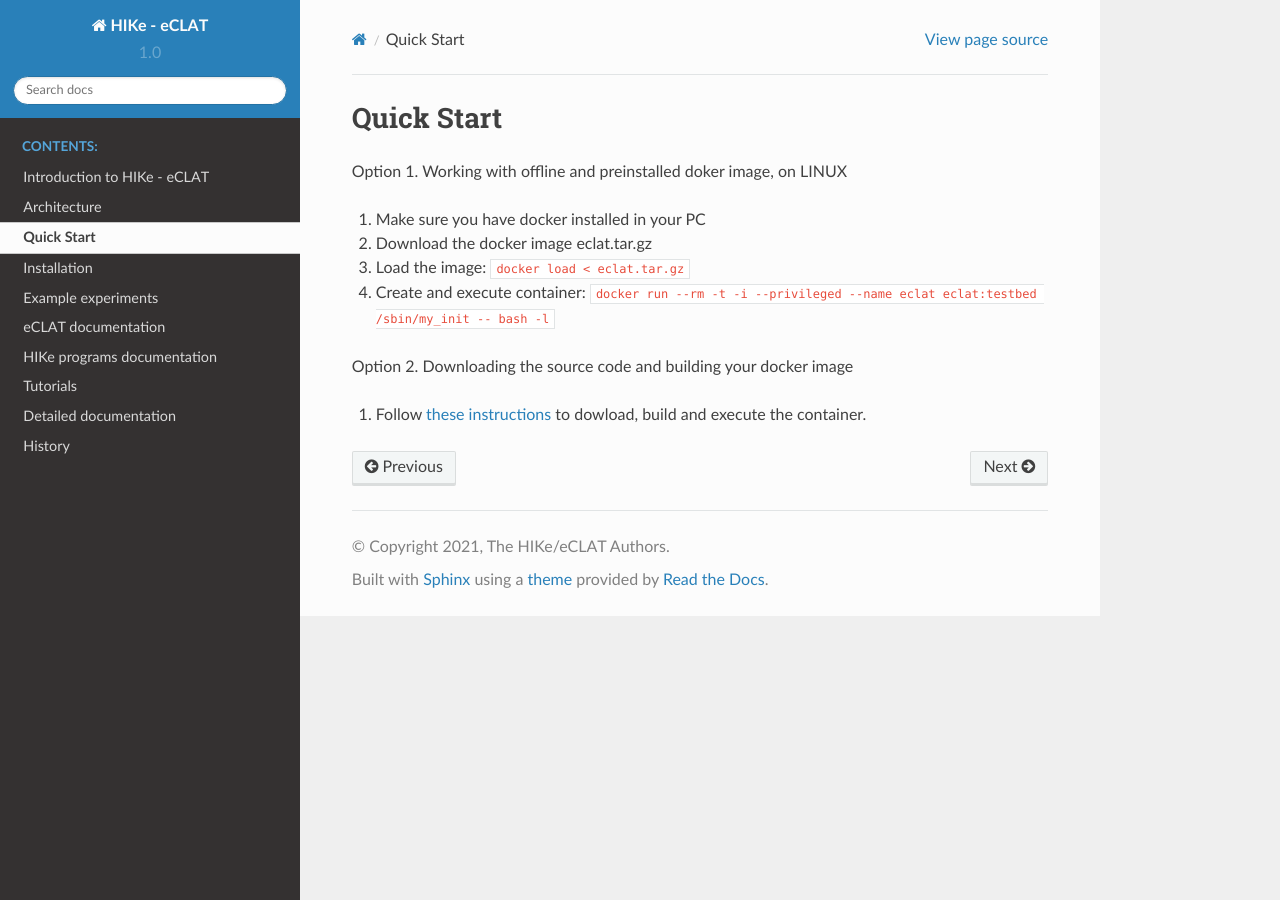
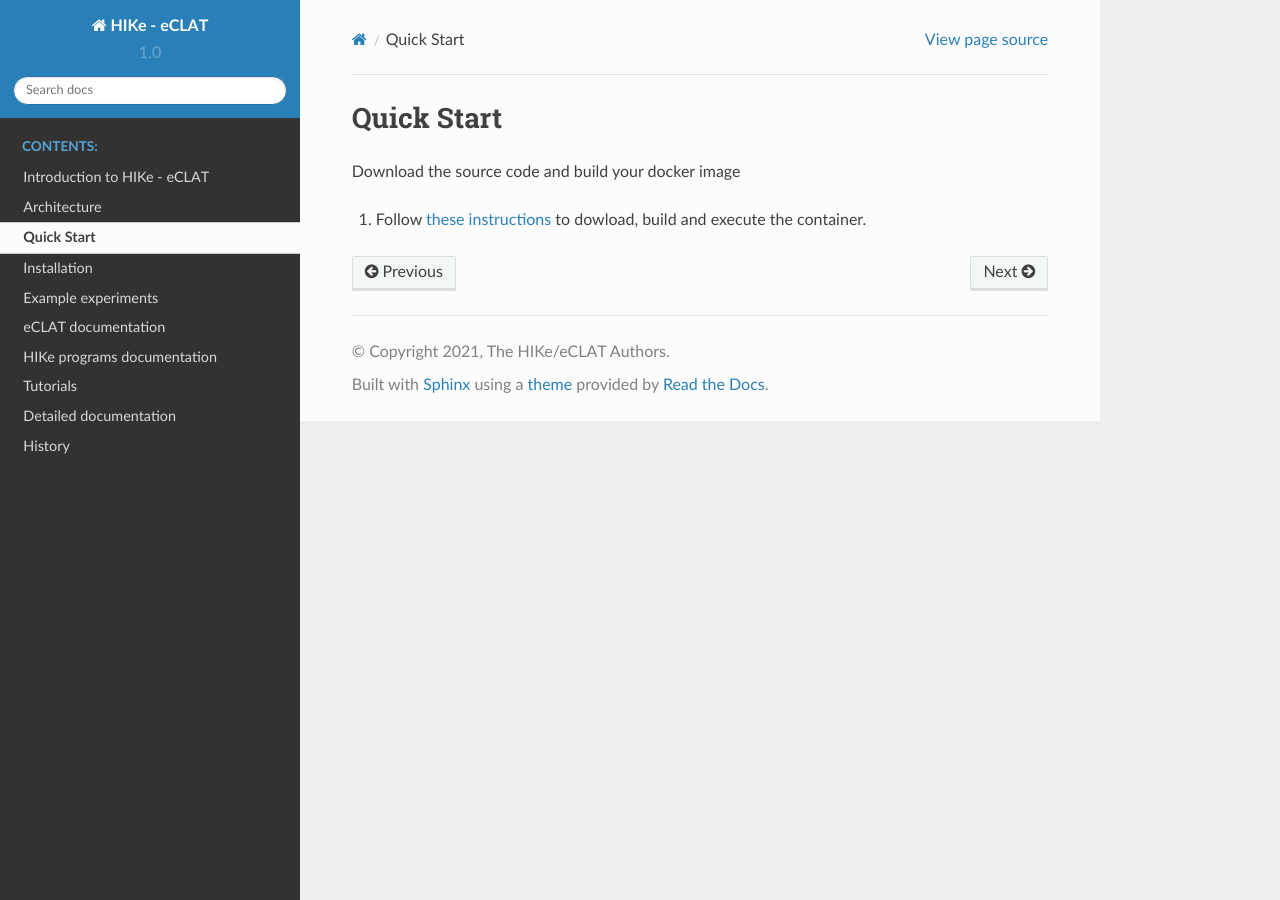
Before and after one commit to hike-eclat/docs, a Sphinx documentation site: the page built from docs/quickstart.rst, in a window 1280 px wide. Built offline with Sphinx 7.4.7 and the Read the Docs theme 2.0.0, drawn with Linux system fonts in a browser that asks for light colours; pages that are not in the unit, such as notebooks, are missing from menus.

Commit message:
Update quickstart.rst

```diff
--- a/docs/quickstart.rst
+++ b/docs/quickstart.rst
@@ -1,13 +1,12 @@
 Quick Start
 ===========
 
-Option 1. Working with offline and preinstalled doker image, on LINUX
-
-#. Make sure you have docker installed in your PC
-#. Download the docker image eclat.tar.gz
-#. Load the image: ``docker load < eclat.tar.gz``
-#. Create and execute container: ``docker run --rm -t -i --privileged --name eclat eclat:testbed  /sbin/my_init -- bash -l``
-
-Option 2. Downloading the source code and building your docker image
+Download the source code and build your docker image
 
 #. Follow :doc:`these instructions<installation>` to dowload, build and execute the container.
+
+.. Option 1. Working with offline and preinstalled doker image (only on LINUX)
+  #. Make sure you have docker installed in your PC
+  #. Download the docker image eclat.tar.gz
+  #. Load the image: ``docker load < eclat.tar.gz``
+  #. Create and execute container: ``docker run --rm -t -i --privileged --name eclat eclat:testbed  /sbin/my_init -- bash -l``
```
